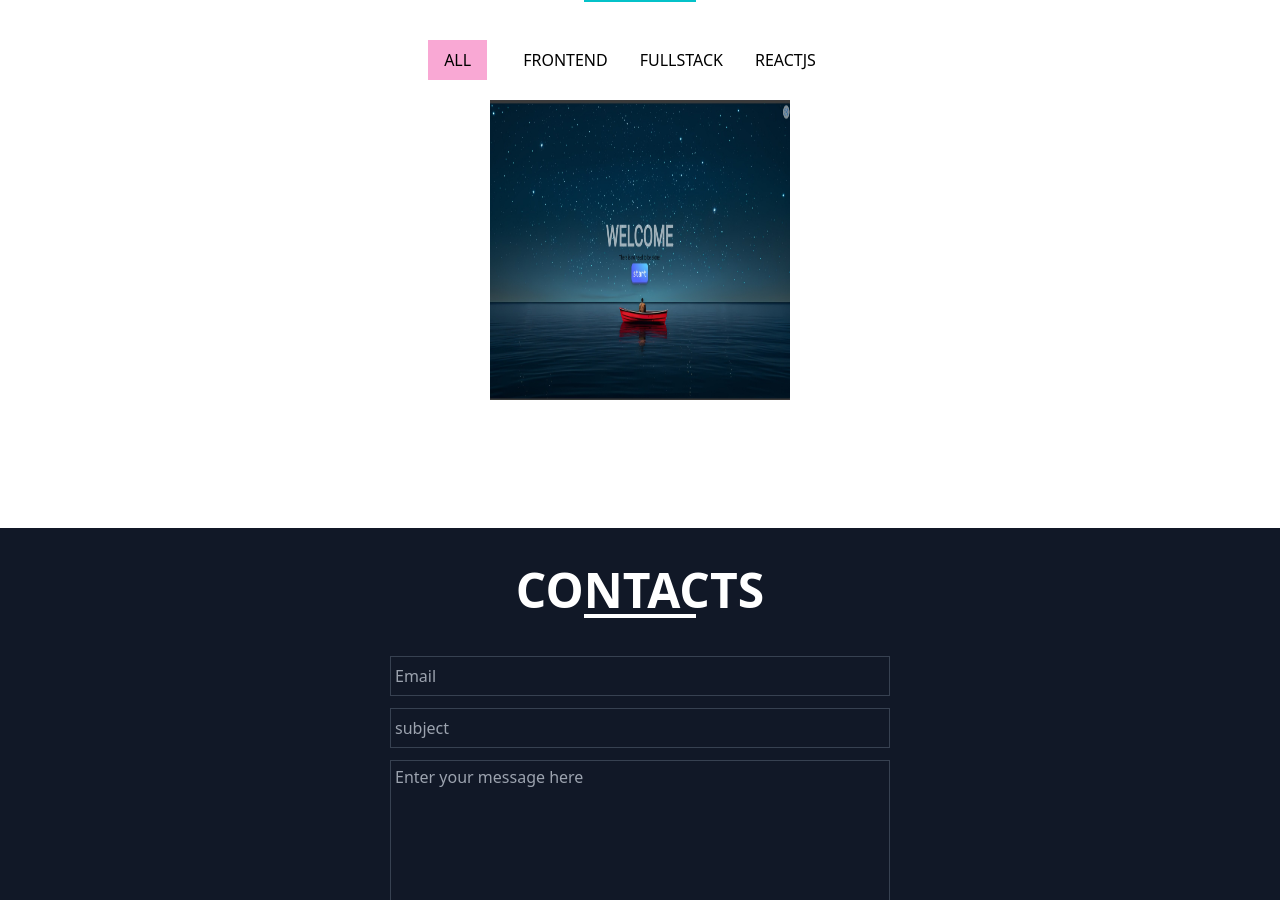
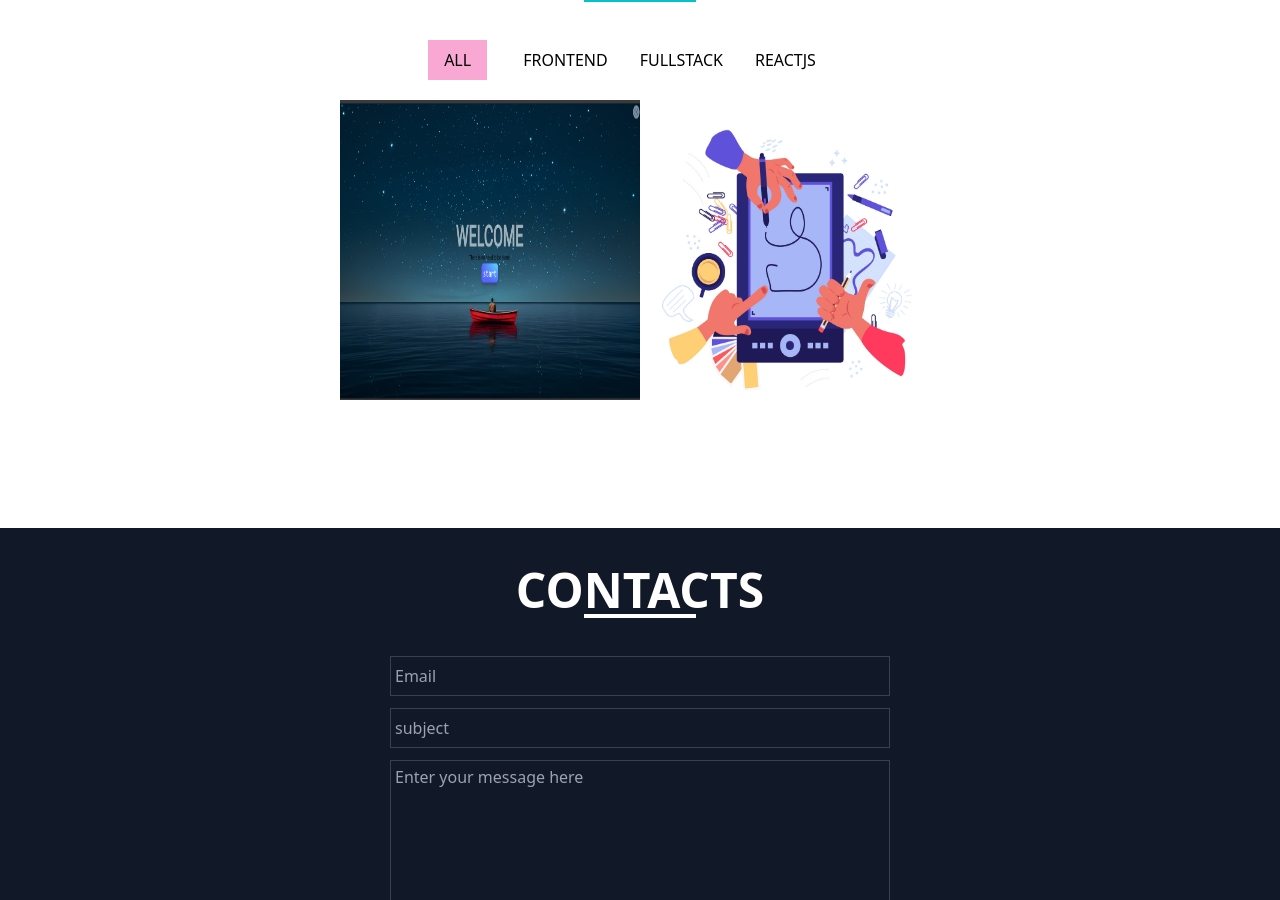
Before and after one commit to some-coder-whowantstocode/Portfolio_fullstack, a React (Vite) app in the folder client/: page / in a window 1280 px wide. Shown: the part 1660-2560 px from the top of the page. Built offline with nearby package versions, Linux system fonts and the light colour scheme.

Commit message:
added whiteboard app and updated new linkedin id

```diff
--- a/client/src/ComponentParts/ContactComponent/Links.jsx
+++ b/client/src/ComponentParts/ContactComponent/Links.jsx
@@ -7,7 +7,7 @@ import Link from './Link';
 const Links = () => {
 
   const Icons = [
-    {link:"https://www.linkedin.com/in/rohit-bal-8a352b236/",icon:AiOutlineLinkedin},
+    {link:"https://www.linkedin.com/in/rohit-bal-9569b2321/",icon:AiOutlineLinkedin},
     {link:"https://github.com/some-coder-whowantstocode",icon:FaGithub},
     {link:"https://www.instagram.com/rohitbal216/",icon:BsInstagram}
   ];
--- a/client/src/ComponentParts/ProjectComponent/Project.jsx
+++ b/client/src/ComponentParts/ProjectComponent/Project.jsx
@@ -67,8 +67,7 @@ const Project = ({image,name,isvisible,description,link,github}) => {
 
       >
        <div
-       className=' -z-0 transition-all duration-200 opacity-0 text-xl font-semibold absolute left-1/2 top-4 -translate-x-1/2 -translate-y-1/2 flex items-center justify-center group-hover:top-10 group-hover:opacity-100 px-3 py-2 '
-
+       className='  -z-0 transition-all duration-200 opacity-0 text-xl font-semibold absolute left-1/2 top-4 -translate-x-1/2 -translate-y-1/2 flex items-center justify-center group-hover:top-10 group-hover:opacity-100 px-3 py-2 '
        >
            <div>{name}</div>
        </div>
@@ -76,7 +75,7 @@ const Project = ({image,name,isvisible,description,link,github}) => {
        style={{
         height:'calc(100vh/3)'
        }}
-       className='-z-0 w-screen transition-all duration-500  group-hover:opacity-0'
+       className='-z-0 w-screen transition-all duration-500  group-hover:opacity-0 m-10  border-black border-2'
        src={image}
        alt=""
        />
--- a/client/src/ComponentParts/ProjectComponent/Projectinfo.jsx
+++ b/client/src/ComponentParts/ProjectComponent/Projectinfo.jsx
@@ -52,7 +52,7 @@ const Projectinfo = ({props}) => {
 
       <img
       src={props.image}
-      className='w-full h-2/3 border border-b-4 border-black'
+      className='w-full h-2/3 border border-b-4 border-black '
       alt="" />
       <p
       className=' text-2xl text-gray-700 m-3 font-bold '
--- a/client/src/components/Contact.jsx
+++ b/client/src/components/Contact.jsx
@@ -57,7 +57,7 @@ console.log(load)
 
     // https://portfolio-backend-bfn9.onrender.com/sendmail
     try{
-     await fetch('http://localhost:9310/sendmail', {
+     await fetch('https://portfolio-backend-bfn9.onrender.com/sendmail', {
         method: 'POST',
         headers: {
           'Content-Type': 'application/json',
--- a/client/src/components/Projects.jsx
+++ b/client/src/components/Projects.jsx
@@ -1,6 +1,7 @@
 import React, { useEffect, useRef, useState } from 'react'
 import Project from '../ComponentParts/ProjectComponent/Project'
 import chatapp from '../assets/chat-app.jpeg'
+import canvas from '../assets/canvas.jpg'
 import { AnimatePresence,motion} from 'framer-motion'
 import { Animationleft } from '../utils/Animations'
 import { PROJECT, Responsive } from '../Store'
@@ -43,6 +44,14 @@ const Projects = () => {
         link:'https://instant-chat-ay6x.onrender.com/',
         github:'https://github.com/some-coder-whowantstocode/chat-app'
       },
+      {name:"Whiteboard",
+        image:canvas,
+        type:["FULLSTACK","ALL","REACTJS"],
+        description:`I am still working on this project. WhiteBoard is a full-stack web application designed to facilitate real-time drawing and collaboration. Built using the MERN stack (MongoDB, Express.js, React, Node.js), it provides a seamless and interactive platform for users to brainstorm, create, and share ideas visually.
+        `,
+        link:'https://white-board-d5cn.onrender.com',
+        github:'https://github.com/some-coder-whowantstocode/white_board/tree/change1'
+      }
     ]
 
 
@@ -143,8 +152,6 @@ const Projects = () => {
             >
             REACTJS
             </motion.li>
-
-
 
         </ul>
 
```
Also changed, not shown: client/src/assets/canvas.jpg (added).
